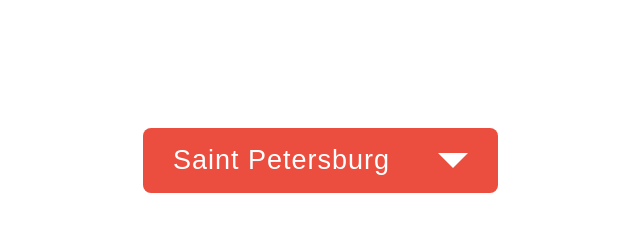
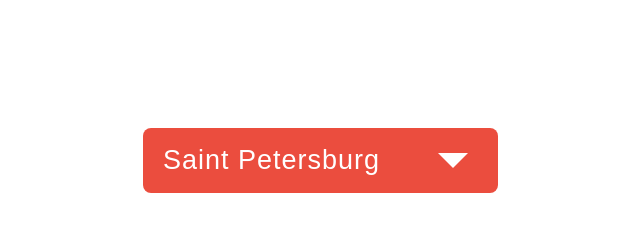
Before and after one commit to GraceeFlower/select-list, a plain HTML site: page index.html in a window 1280 px wide. Shown: the whole page, without its empty margins (113-753 px from the left). Drawn offline with Linux system fonts and the light colour scheme; a web font is replaced by a local one.

Commit message:
[WangMin] fix-2: delete the useless div named active-list

```diff
--- a/index.css
+++ b/index.css
@@ -1,11 +1,6 @@
 body {
   margin: 0;
-  padding: 0;
-}
-
-.action-list {
-  margin: 10% 20%;
-  padding: 0;
+  padding: 10% 20%;
 }
 
 ul, li {
@@ -27,7 +22,7 @@ ul, li {
 }
 
 .select-title {
-  padding-left: 30px;
+  padding-left: 20px;
 }
 
 .select-btn {
--- a/index.html
+++ b/index.html
@@ -8,7 +8,6 @@
   <link href="index.css" rel="stylesheet">
 </head>
 <body>
-  <div class="action-list">
   <div class="main-selection">
     <div class="select-title">Saint Petersburg</div>
     <span class="select-btn"></span>
@@ -20,6 +19,5 @@
       </ul>
     </div>
   </div>
-  </div>
 </body>
 </html>
```
Lines whose indentation alone changed are shown as unchanged.
